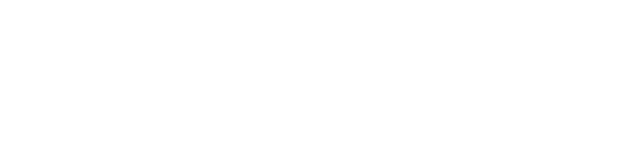
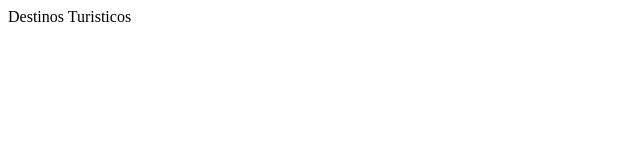
Before and after one commit to Reinamdo05/Lugares-turisticos, a plain HTML site: page index.html in a window 1280 px wide. Shown: the whole page, without its empty margins (0-640 px from the left). Drawn offline with Linux system fonts and the light colour scheme.

Commit message:
tercer commit

```diff
--- a/index.html
+++ b/index.html
@@ -6,6 +6,6 @@
     <title>Document</title>
 </head>
 <body>
-
+    <div>Destinos Turisticos</div>
 </body>
 </html>
```
